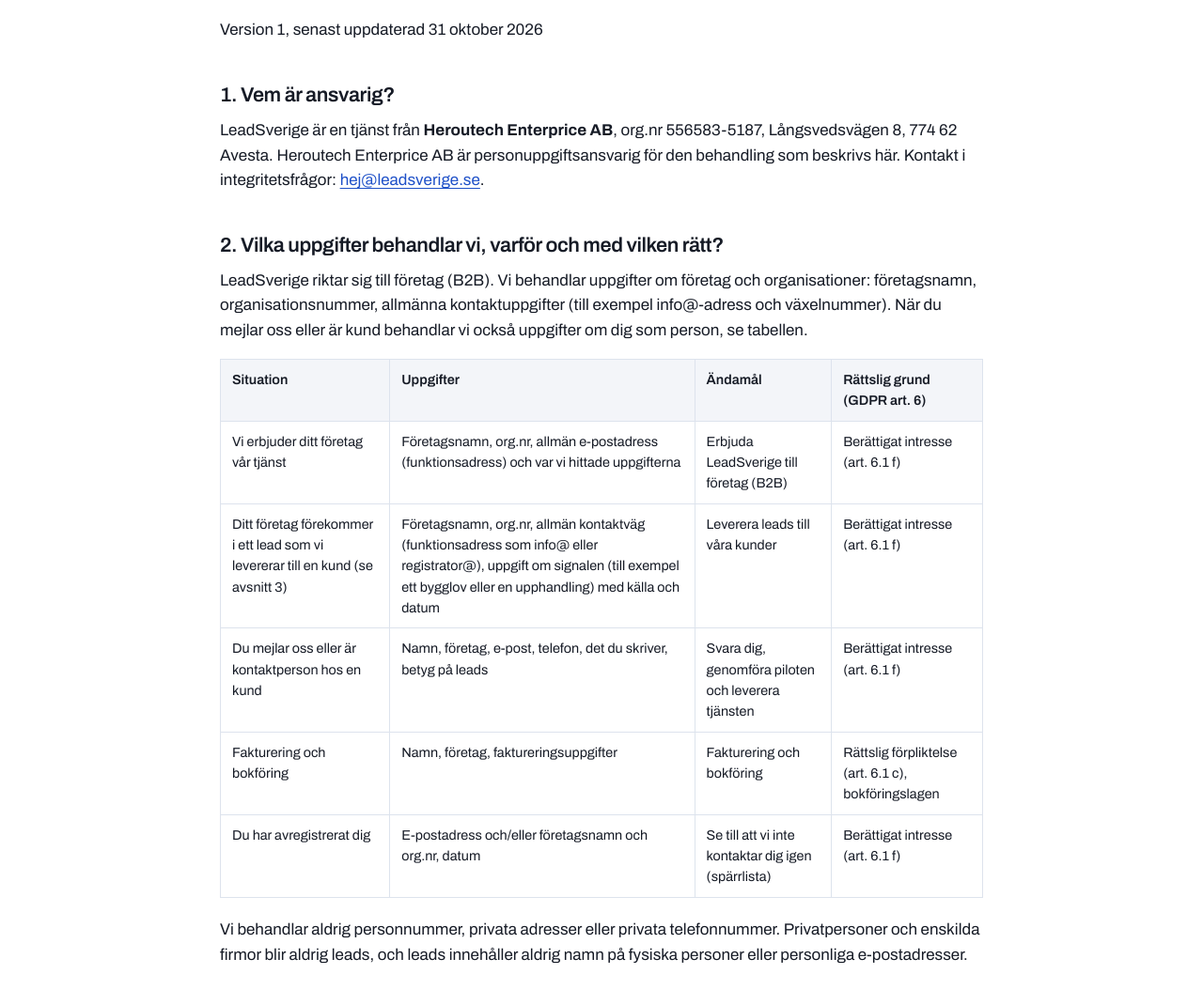
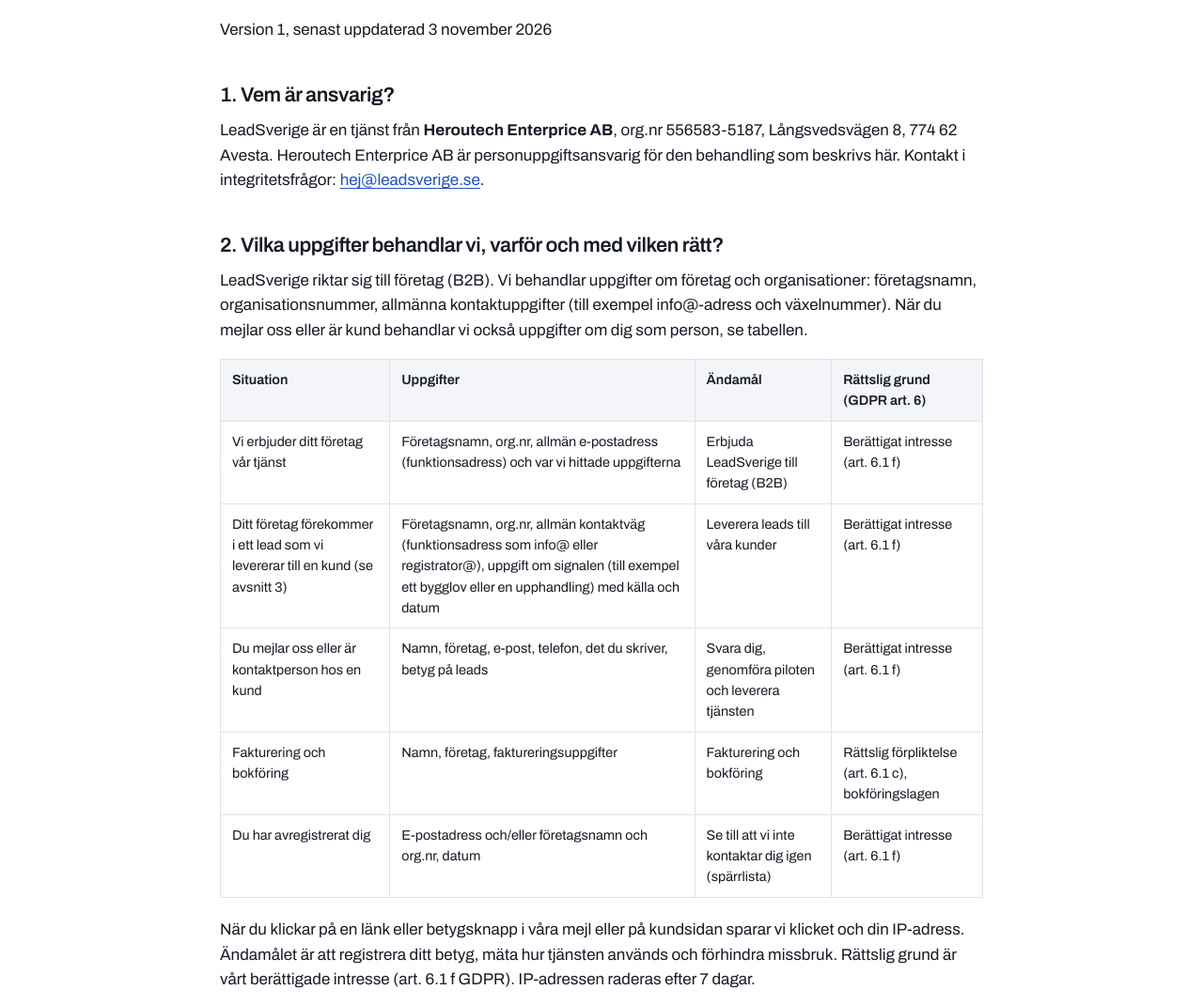
Before and after one commit to heroutech/leadsverige-se, a plain HTML site: page integritetspolicy.html in a window 1280 px wide. Shown: the part 211-1281 px from the top of the page at 94% size. Drawn offline with Linux system fonts and the light colour scheme.

Commit message:
Integritetspolicy 3/11: Supabase som biträde (avsnitt 6–7) och klick/IP-text (avsnitt 2), Linns text (Pontus ja t97s417)

```diff
--- a/integritetspolicy.html
+++ b/integritetspolicy.html
@@ -48,7 +48,7 @@
   <div class="wrap">
     <p class="etikett"><a href="index.html">LeadSverige</a> / Integritetspolicy</p>
     <h1>Integritetspolicy för LeadSverige</h1>
-    <p>Version 1, senast uppdaterad 31 oktober 2026</p>
+    <p>Version 1, senast uppdaterad 3 november 2026</p>
     <article class="juridik-text">
 <h2>1. Vem är ansvarig?</h2>
 <p>LeadSverige är en tjänst från <strong>Heroutech Enterprice AB</strong>, org.nr 556583-5187, Långsvedsvägen 8, 774 62 Avesta. Heroutech Enterprice AB är personuppgiftsansvarig för den behandling som beskrivs här. Kontakt i integritetsfrågor: <a href="mailto:hej@leadsverige.se">hej@leadsverige.se</a>.</p>
@@ -65,6 +65,7 @@
 <tr><td>Du har avregistrerat dig</td><td>E-postadress och/eller företagsnamn och org.nr, datum</td><td>Se till att vi inte kontaktar dig igen (spärrlista)</td><td>Berättigat intresse (art. 6.1 f)</td></tr>
 </tbody>
 </table>
+<p>När du klickar på en länk eller betygsknapp i våra mejl eller på kundsidan sparar vi klicket och din IP-adress. Ändamålet är att registrera ditt betyg, mäta hur tjänsten används och förhindra missbruk. Rättslig grund är vårt berättigade intresse (art. 6.1 f GDPR). IP-adressen raderas efter 7 dagar.</p>
 <p>Vi behandlar aldrig personnummer, privata adresser eller privata telefonnummer. Privatpersoner och enskilda firmor blir aldrig leads, och leads innehåller aldrig namn på fysiska personer eller personliga e-postadresser.</p>
 
 <h2>3. Uppgifter om tredje man i de leads vi levererar</h2>
@@ -98,11 +99,13 @@
 <li>Simply.com A/S (e-post för hej@leadsverige.se, Danmark, inom EU).</li>
 <li>Leverantörer av AI-tjänster som hjälper oss att skriva, skicka och läsa mejl och att sammanställa leads (se avsnitt 5). Leverantörerna kan finnas utanför EU/EES, se avsnitt 7.</li>
 <li>GitHub Inc. (GitHub Pages, webbhotell för leadsverige.se, USA). Webbplatsen samlar inte in personuppgifter via formulär, men GitHub kan av tekniska skäl logga besökares IP-adresser. Se även <a href="https://docs.github.com/en/site-policy/privacy-policies/github-general-privacy-statement">GitHubs integritetspolicy</a>.</li>
+<li>Supabase Pte. Ltd (Singapore) – databas, lagring i Stockholm (EU). Åtkomst från länder utanför EU/EES kan ske för support och drift, med stöd av EU-kommissionens standardavtalsklausuler.</li>
 <li>Heroutech Enterprice AB:s redovisningskonsult, för bokföring. Redovisningskonsulten arbetar i Visma Administration.</li>
 </ul>
 
 <h2>7. Överföring utanför EU/EES</h2>
 <p>Vissa av våra leverantörer kan behandla uppgifter utanför EU/EES. Det gäller GitHub Inc. i USA, som är webbhotell för leadsverige.se (tekniska loggar som IP-adress), och kan gälla leverantörer av AI-tjänster. Vi för bara över uppgifter med stöd av GDPR kapitel V: ett beslut om adekvat skyddsnivå, till exempel EU–US Data Privacy Framework, eller EU-kommissionens standardavtalsklausuler. Kontakta hej@leadsverige.se om du vill veta vilket skydd som gäller eller få en kopia av det.</p>
+<p>Supabase Pte. Ltd (Singapore) – databas, lagring i Stockholm (EU). Åtkomst från länder utanför EU/EES kan ske för support och drift, med stöd av EU-kommissionens standardavtalsklausuler.</p>
 
 <h2>8. Hur länge sparar vi uppgifterna?</h2>
 <table>
```
